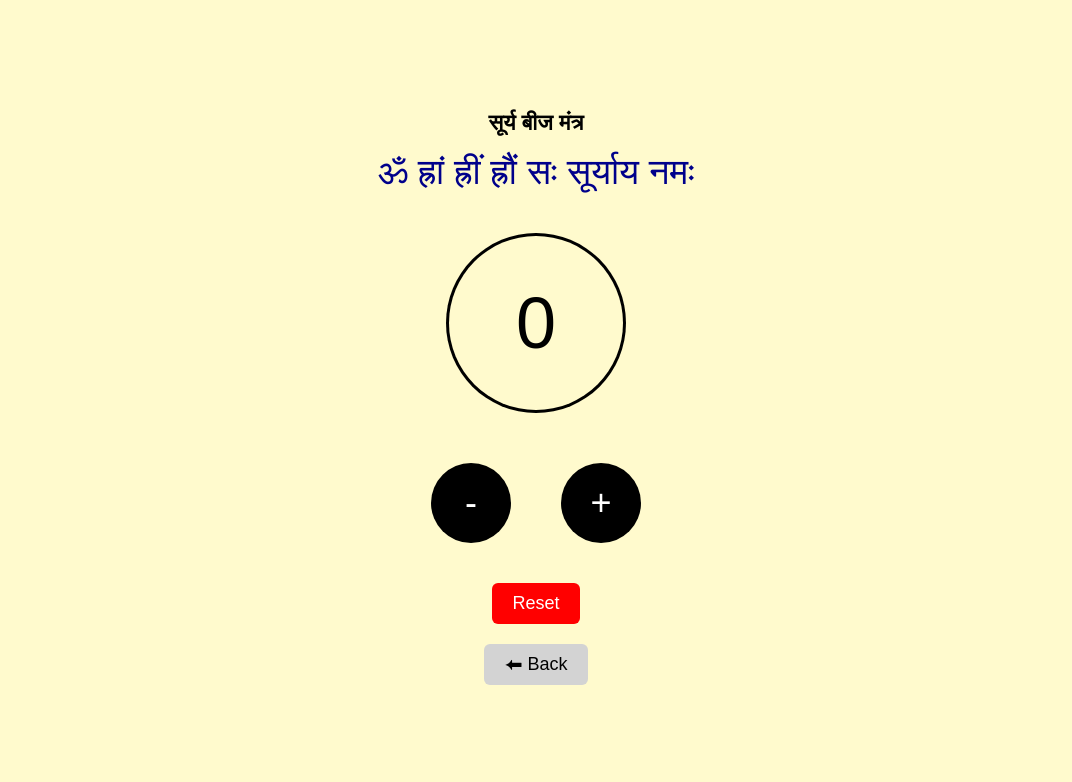
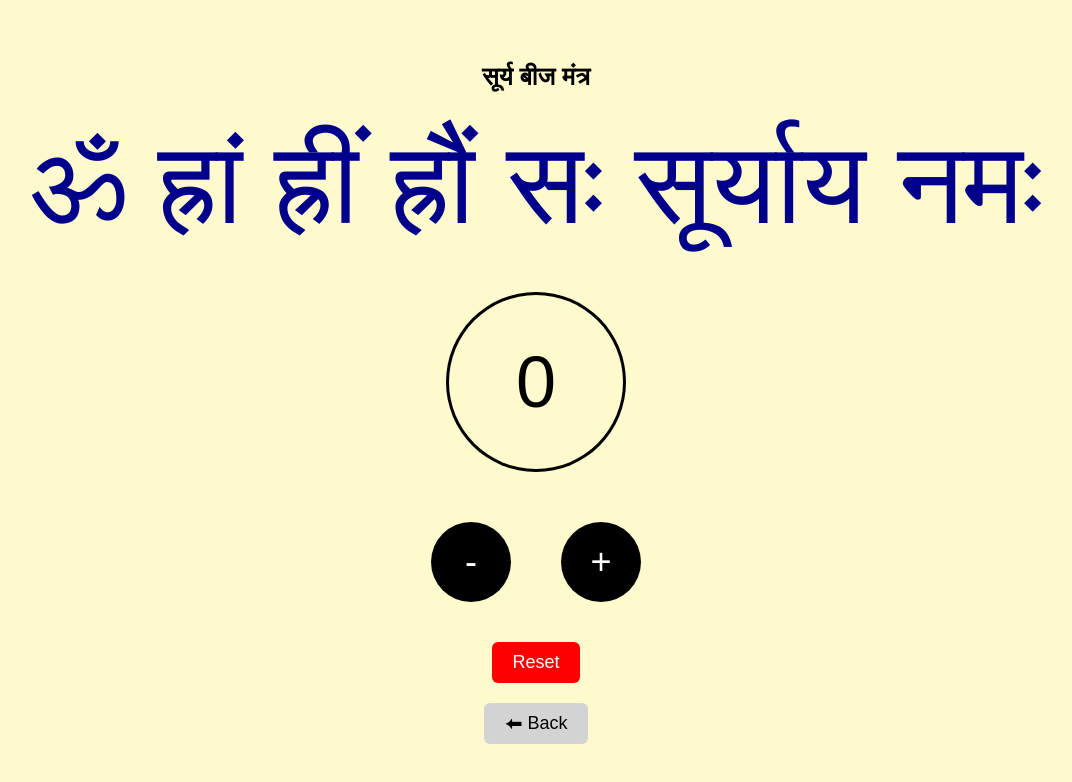
Before and after one commit to ankitpeepee/Mantra-Counter, a plain HTML site: page index.html in a window 1280 px wide. Both pictures are taken after a click on the button "सूर्य बीज मंत्र". Shown: the whole page, without its empty margins (104-1176 px from the left). Drawn offline with Linux system fonts and the light colour scheme.

Commit message:
Update index.html

```diff
--- a/index.html
+++ b/index.html
@@ -6,6 +6,7 @@
   <title>Mantra Counter</title>
   <style>
     body {
+
       font-family: Arial, sans-serif;
       background: #FFFACD;
       color: black;
@@ -18,13 +19,15 @@
     }
     .screen { display: none; width: 100%; }
     .active { display: block; }
+
     h2 {
         color: black;
         font-size: 2.2em;
     }
+
     .btn {
       display: block;
-      margin: 5px auto;
+      margin: 10px auto;
       padding: 10px 25px;
       font-size: 20px;
       border: 2px solid #555;
@@ -111,12 +114,12 @@
     }
     #mantraTitle {
       color: black;
-      font-size: 22px;
-      margin: 5px 0;
+      font-size: 25px;
+      margin: 15px 0;
     }
     #mantraText {
       color: darkblue;
-      font-size: 36px;
+      font-size: 9vw;
       margin: 10px 0;
     }
   </style>
@@ -203,6 +206,13 @@
 
       // The color of the number will now always be black
       display.style.color = 'black';
+
+      // Check if the count has reached 108 and vibrate
+      if (count === maxCount) {
+        if ("vibrate" in navigator) {
+          navigator.vibrate(1000); // Vibrate for 200ms
+        }
+      }
     }
 
 
```
